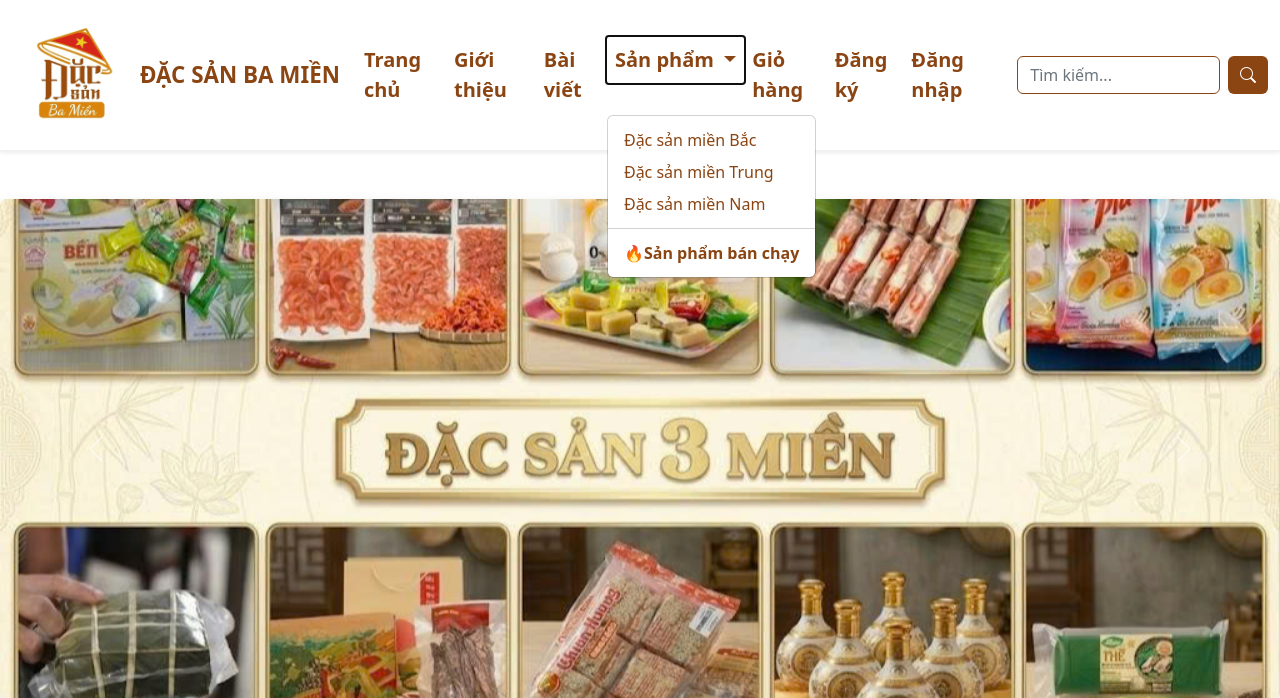
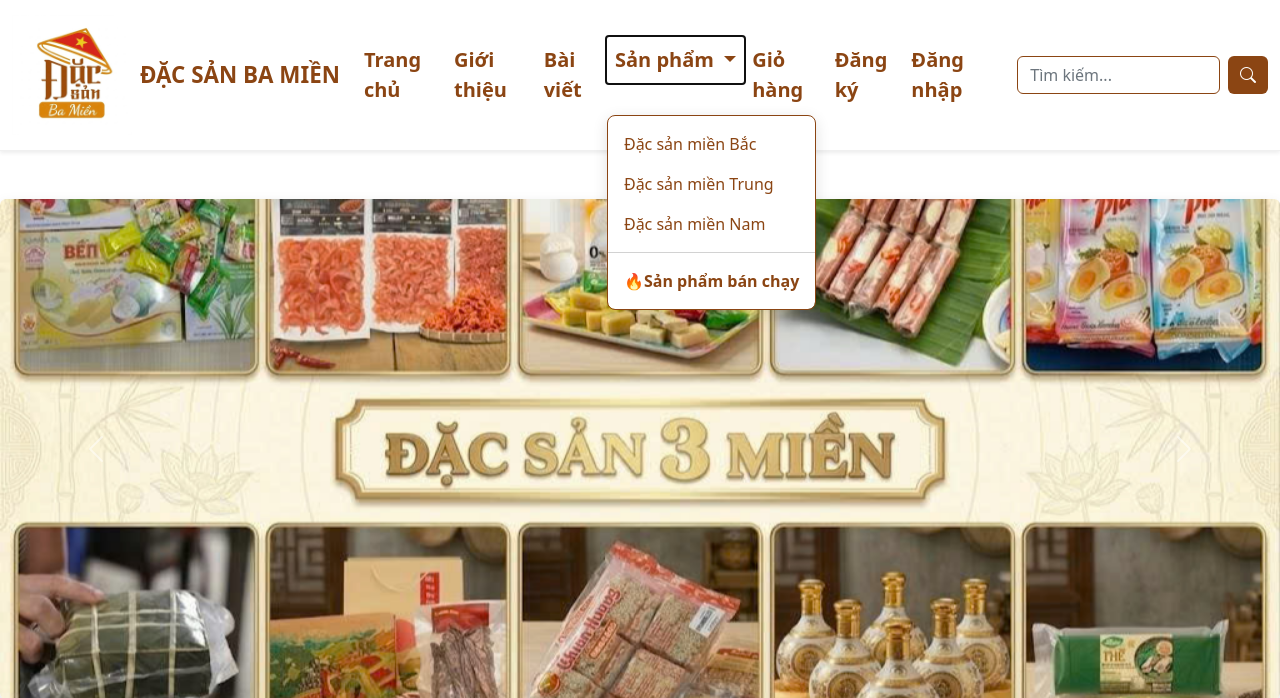
Before and after one commit to thesea58/WEB_PHP, a PHP site: page / in a window 1280 px wide, after a click on "Sản phẩm". Shown: the top 698 px of the page. Run offline with PHP 8.4, Linux system fonts and the light colour scheme; data comes from the database, SQL or seed files in the repository.

Commit message:
style: Refactor CSS for improved structure and add dropdown animation

```diff
--- a/app/views/client/css/trang-chu.css
+++ b/app/views/client/css/trang-chu.css
@@ -130,13 +130,54 @@
 }
 
 /* --- DROPDOWN --- */
+@media (min-width: 992px) {
+    #nav .dropdown:hover > .dropdown-menu {
+        display: block !important;
+        margin-top: 0 !important;
+        animation: fadeInDropdown 0.25s ease-in-out;
+    }
+
+    #nav .dropdown > .dropdown-menu::before {
+        content: "";
+        position: absolute;
+        top: -10px;
+        left: 0;
+        right: 0;
+        height: 10px;
+        display: block;
+    }
+}
+
+@keyframes fadeInDropdown {
+    from {
+        opacity: 0;
+        transform: translateY(8px);
+    }
+    to {
+        opacity: 1;
+        transform: translateY(0);
+    }
+}
+
+.dropdown-menu {
+    border-radius: 8px;
+    box-shadow: 0 4px 15px rgba(0, 0, 0, 0.12);
+    border: 1px solid var(--mau-nau);
+}
+
+.border-brown {
+    border-color: var(--mau-nau) !important;
+}
+
 .dropdown-item {
     color: var(--mau-nau);
+    padding: 8px 16px;
+    transition: 0.2s ease;
 }
 
 .dropdown-item:hover {
     background-color: var(--mau-nau);
-    color: var(--mau-vang);
+    color: var(--mau-vang) !important;
 }
 
 /* TEXT */
```
